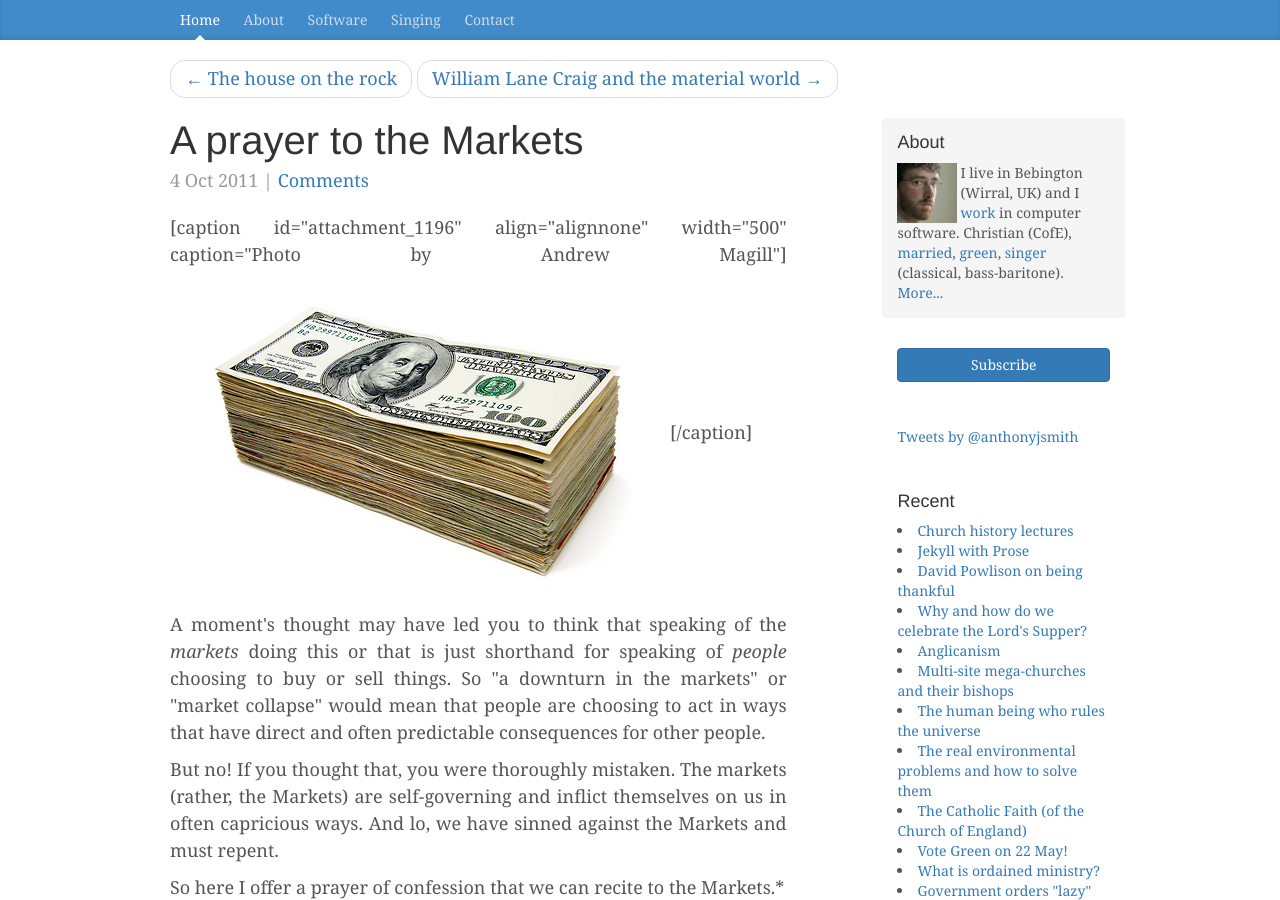
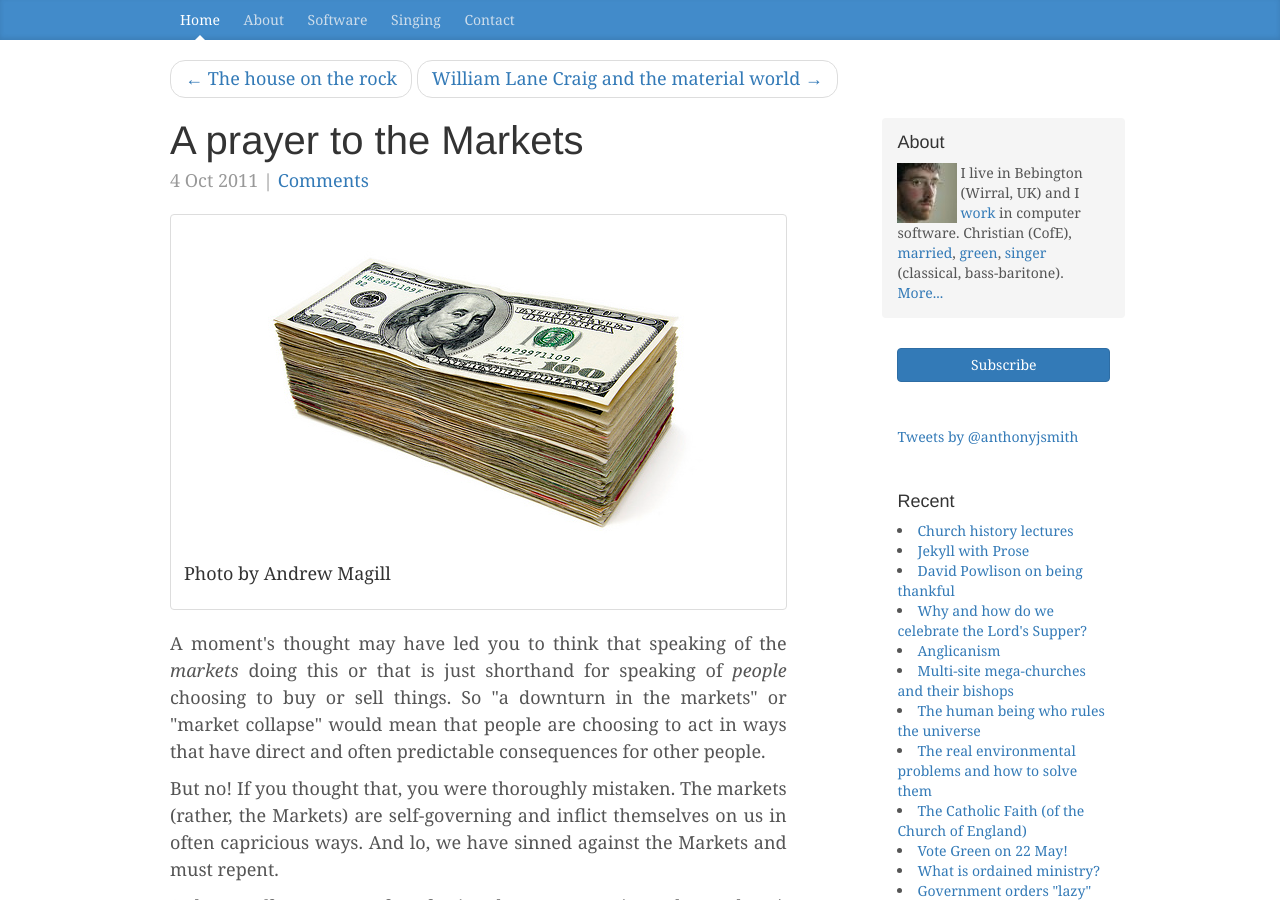
Before and after one commit to anthonyjsmith/anthonyjsmith.github.io, a Jekyll site: the page built from _posts/2011-10-04-a-prayer-to-the-markets.html, in a window 1280 px wide and 900 px high. Built offline with Jekyll 4.4.1, drawn with Linux system fonts in a browser that asks for light colours; nearby versions of some CDN libraries; Markdown is read by kramdown in place of the engine named in the settings; comment, search, counter and statistics services are not loaded.

Commit message:
Fixing image captions in prayer to the markets

```diff
--- a/_posts/2011-10-04-a-prayer-to-the-markets.html
+++ b/_posts/2011-10-04-a-prayer-to-the-markets.html
@@ -13,7 +13,10 @@ published: true
 meta:
   _edit_last: '1'
 ---
-<p>[caption id="attachment_1196" align="alignnone" width="500" caption="Photo by Andrew Magill"]<a href="http://www.flickr.com/photos/amagill/3366720659/"><img title="Money" src="/assets/money.jpg" alt="" /></a>[/caption]</p>
+<div class="thumbnail">
+<a href="http://www.flickr.com/photos/amagill/3366720659/"><img title="Money" src="/assets/money.jpg" alt="" />
+<div class="caption"><p>Photo by Andrew Magill</p></div></a>
+</div>
 <p>A moment's thought may have led you to think that speaking of the <em>markets</em> doing this or that is just shorthand for speaking of <em>people</em> choosing to buy or sell things. So "a downturn in the markets" or "market collapse" would mean that people are choosing to act in ways that have direct and often predictable consequences for other people.</p>
 <p>But no! If you thought that, you were thoroughly mistaken. The markets (rather, the Markets) are self-governing and inflict themselves on us in often capricious ways. And lo, we have sinned against the Markets and must repent.</p>
 <p>So here I offer a prayer of confession that we can recite to the Markets.*</p>
```
